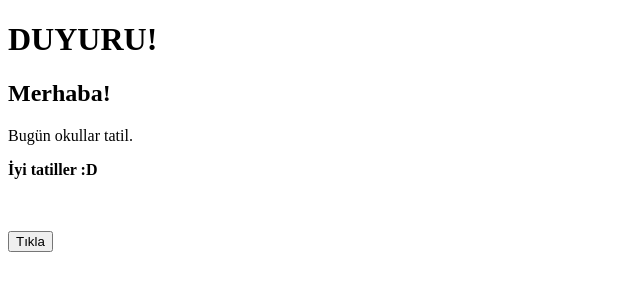
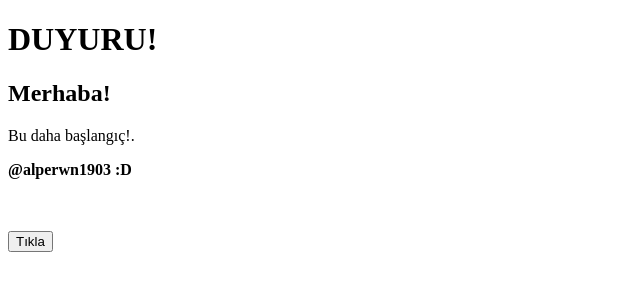
Before and after one commit to alperwn1903/agalar, a plain HTML site: page index.html in a window 1280 px wide. Shown: the full height of the page, 0-640 px from the left. Drawn offline with Linux system fonts and the light colour scheme.

Commit message:
Update index.html

```diff
--- a/index.html
+++ b/index.html
@@ -1,13 +1,13 @@
 <!DOCTYPE html>
 <html>
 <head>
-  <title>Benim Web Sitem</title>
+  <title>Test </title>
 </head>
 <body>
   <h1>DUYURU!</h1>
   <h2>Merhaba!</h2>
-  <p>Bugün okullar tatil.</p>
-  <p><b>İyi tatiller :D</b></p>
+  <p>Bu daha başlangıç!.</p>
+  <p><b>@alperwn1903 :D</b></p>
 
   <br><br>
 
@@ -17,7 +17,7 @@
   <!-- JavaScript ile butona tepki -->
   <script>
     function duyuruGoster() {
-      alert("Butona tıkladın! 🎉");
+      alert("Bu daha başlangıç! 🎉");
     }
   </script>
 </body>
```
